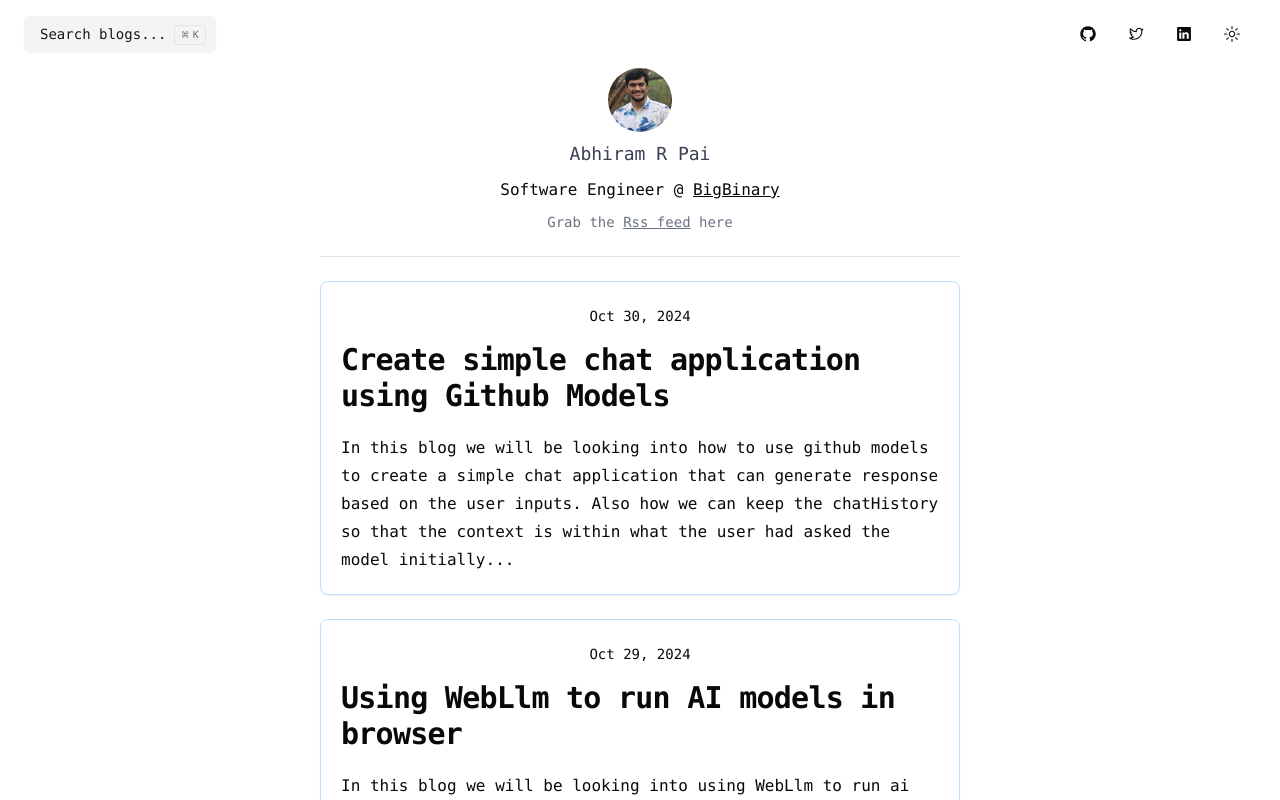
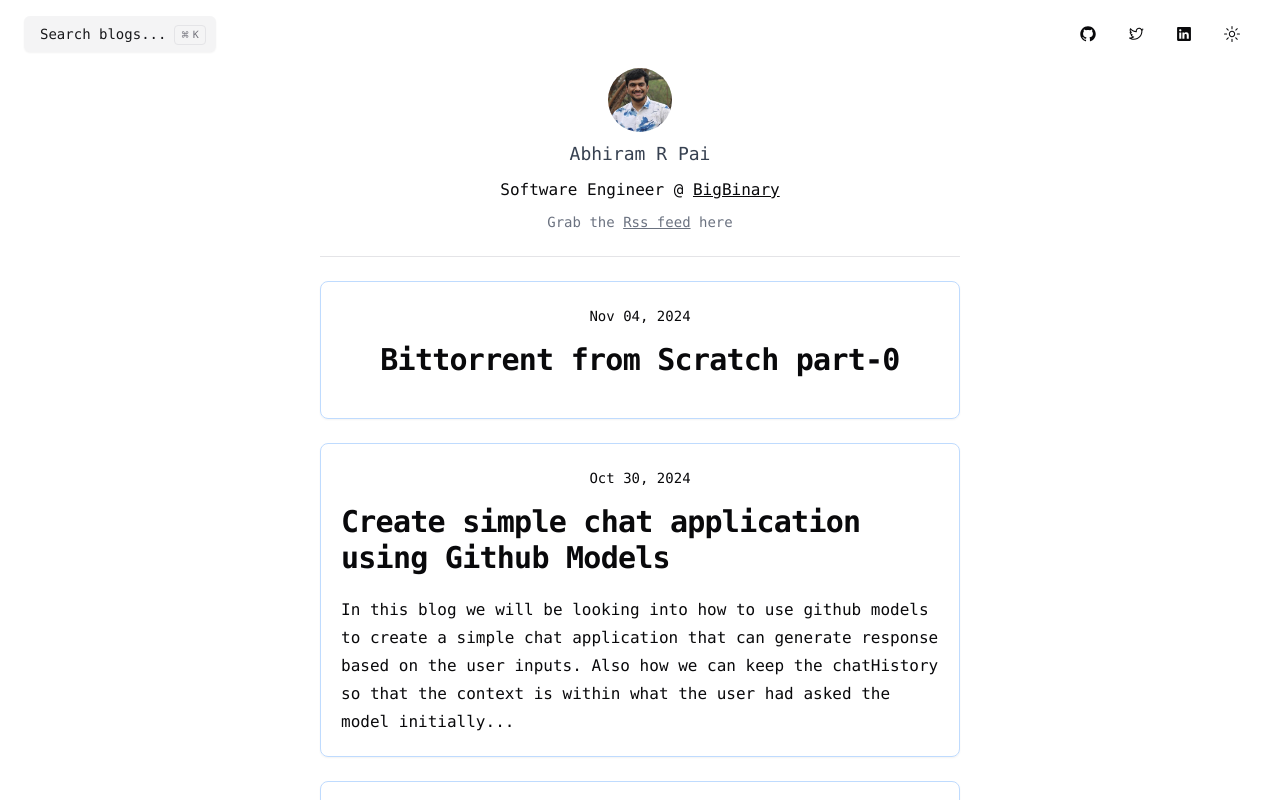
Before and after one commit to abhirampai/my_blog, a Next.js app: page / in a window 1280 px wide. Shown: the top 800 px of the page. Built offline with nearby package versions, Linux system fonts and the light colour scheme.

Commit message:
Added bittorrent blog to constants

```diff
--- a/src/app/page/constants.js
+++ b/src/app/page/constants.js
@@ -86,6 +86,20 @@ export const blogs = [
     ],
     thumbnail: "/assets/thumbnails/github.webp",
   },
+  {
+    name: "Bittorrent from Scratch part-0",
+    publishedDate: "Nov 04, 2024",
+    slug: "lets_implement_bittorrent_from_scratch_part_0",
+    keywords: [
+      "Bittorrent",
+      "P2P",
+      "Networking",
+      "Torrent",
+      "File Sharing",
+      "Pseudocode",
+    ],
+    thumbnail: "/assets/thumbnails/bittorrent.jpeg",
+  },
 ];
 
 export const IMAGE_BLUR_DATA_URL =
```
Also changed, not shown: public/assets/thumbnails/bittorrent.jpeg (added).
